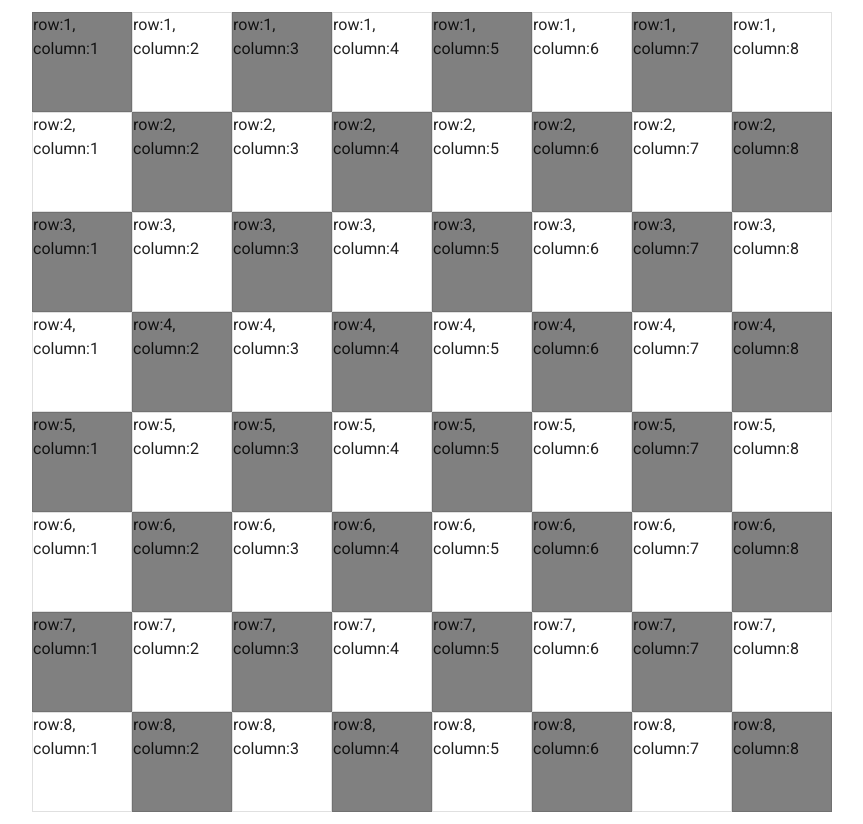
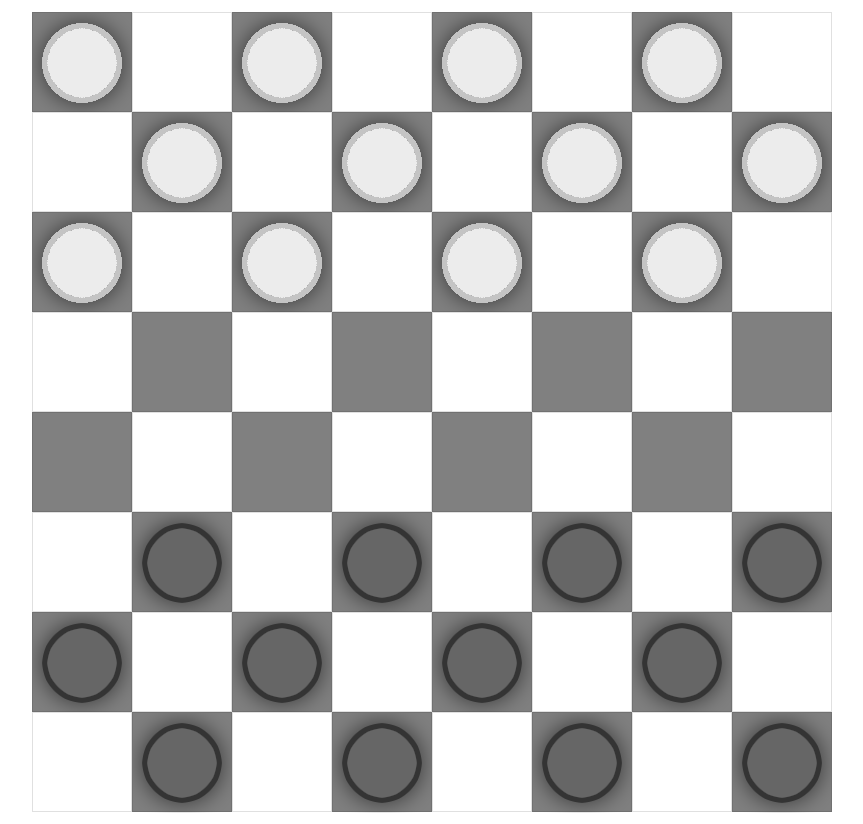
Before and after one commit to ronaldhej/vue-checkers, a Vue app: page / in a window 1280 px wide. Shown: the whole page, without its empty margins (208-1071 px from the left). Built offline with nearby package versions, Linux system fonts and the light colour scheme.

Commit message:
Added pieces to the board in the correct places
Added data to keep track of which piece a tile has

```diff
--- a/src/components/tile.vue
+++ b/src/components/tile.vue
@@ -3,34 +3,48 @@
       <v-card
       outlined
       class="pa-0 ma-0"
-      v-bind:style="{ 'background-color': colorTiles(row,col)}"
+      v-bind:style="{ 'background-color': colorTiles(row,col), 'background-image': placePieces(row, col)}"
       tile
       height="100px"
       width="100px"
       ripple
       >
-      row:{{row}}, column:{{col}}
+        <v-img
+            height="100px"
+            width="100px"
+            v-once :src="placePieces(row)"
+        >
+        </v-img>
       </v-card>
   </v-container>
 </template>
 
 <script>
-export default {
+export default
+{
   name: "tile",
   props: {
     row: Number,
     col: Number
   },
 
-  data() {
+  data()
+  {
     return {
       // Data goes here
-      tileColor: 'white'
+      tileColor: 'white',
+      images:
+      {
+        blackPiece: require('../assets/blackpiece.png'),
+        whitePiece: require('../assets/whitepiece.png')
+      },
+      currentPiece: 'white'
     }
   },
 
   methods: {
-    colorTiles: function(row, col) {
+    colorTiles: function(row, col)
+    {
       if (col % 2 === 0) {
         if(row % 2 === 0) {
           this.tileColor = 'gray'
@@ -42,6 +56,34 @@ export default {
           return 'gray'
         }
       }
+    },
+
+    placePieces: function (row)
+    {
+      if (this.tileColor == 'gray')
+      {
+        switch (row)
+        {
+          case 1:
+            this.currentPiece = 'white'
+            return this.images.whitePiece
+          case 2:
+            this.currentPiece = 'white'
+            return this.images.whitePiece
+          case 3:
+            this.currentPiece = 'white'
+            return this.images.whitePiece
+          case 6:
+            this.currentPiece = 'black'
+            return this.images.blackPiece
+          case 7:
+            this.currentPiece = 'black'
+            return this.images.blackPiece
+          case 8:
+            this.currentPiece = 'black'
+            return this.images.blackPiece
+        }
+      }
     }
   }
 }
```
Also changed, not shown: src/assets/blackpiece.png, src/assets/whitepiece.png.
